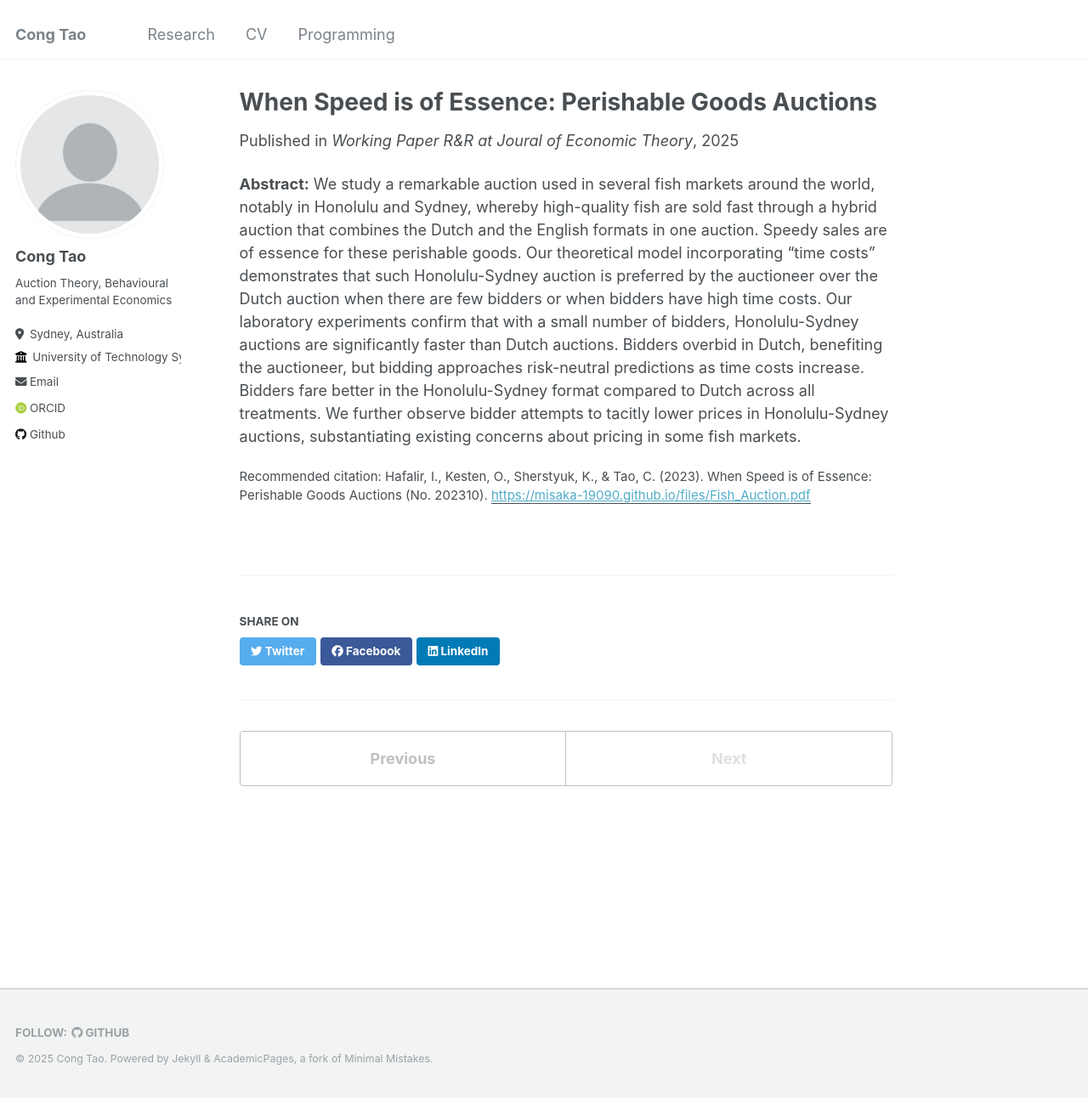
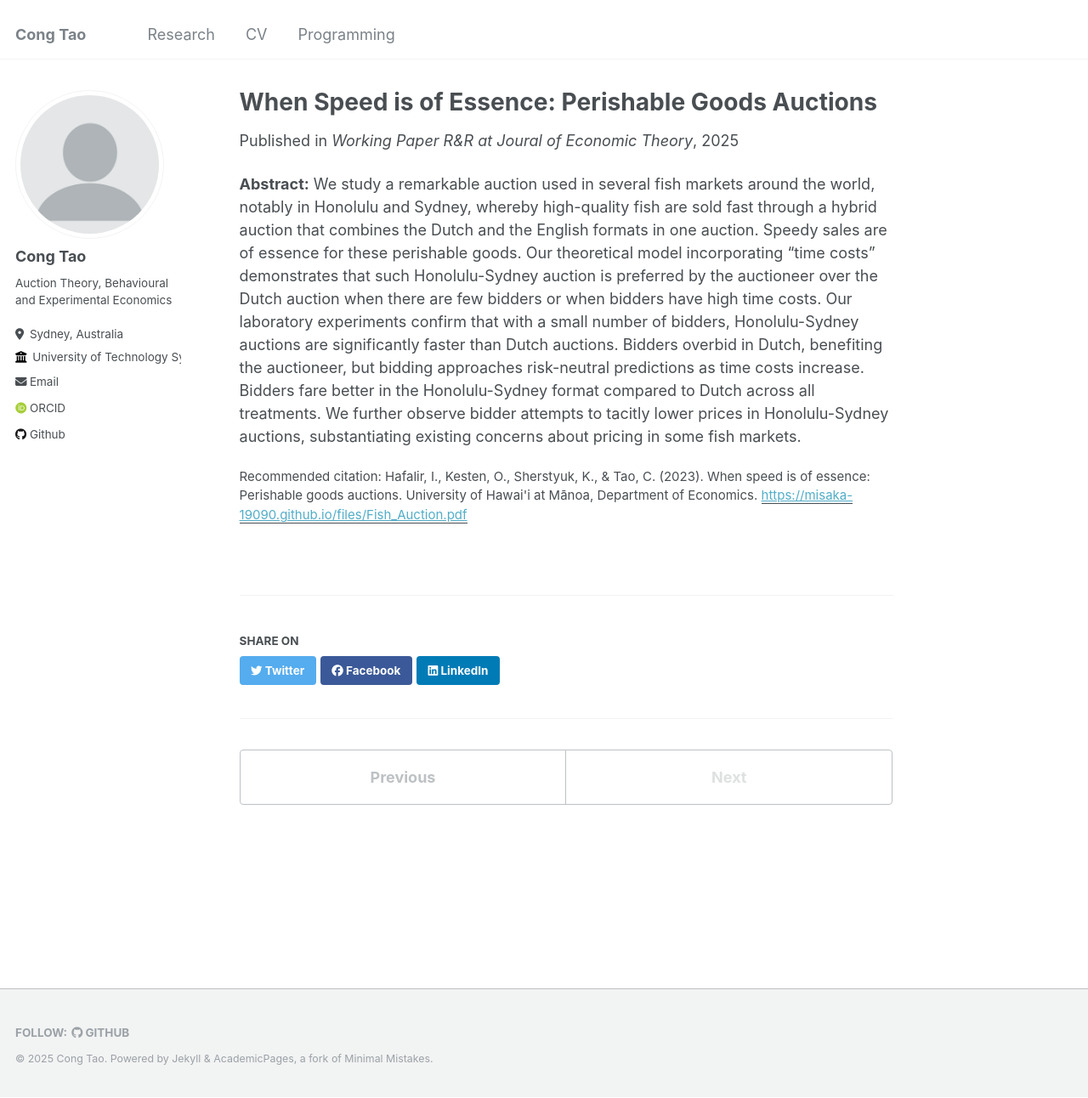
Before and after one commit to Misaka-19090/Misaka-19090.github.io, a Jekyll site: the page built from _publications/Fish_Auction.md, in a window 1280 px wide and 1292 px high. Shown: the whole window at 85% size. Built offline with Jekyll 4.4.1, drawn with Linux system fonts in a browser that asks for light colours; some web fonts are replaced.

Commit message:
Update Fish_Auction.md

```diff
--- a/_publications/Fish_Auction.md
+++ b/_publications/Fish_Auction.md
@@ -6,7 +6,7 @@ excerpt: "We study a remarkable  auction used in several fish markets around the
 date: 2025-04-03
 venue: "Working Paper R&R at Joural of Economic Theory"
 paperurl: "https://misaka-19090.github.io/files/Fish_Auction.pdf"
-citation: "Hafalir, I., Kesten, O., Sherstyuk, K., & Tao, C. (2023). When Speed is of Essence: Perishable Goods Auctions (No. 202310)."
+citation: "Hafalir, I., Kesten, O., Sherstyuk, K., & Tao, C. (2023). When speed is of essence: Perishable goods auctions. University of Hawai'i at Mānoa, Department of Economics."
 ---
 
 __Abstract:__ We study a remarkable auction used in several fish markets around the world, notably in Honolulu and Sydney, whereby high-quality fish are sold fast through a hybrid auction that combines the Dutch and the English formats in one auction. Speedy sales are of essence for these perishable goods. Our theoretical model incorporating &ldquo;time costs&rdquo; demonstrates that such Honolulu-Sydney auction is preferred by the auctioneer over the Dutch auction when there are few bidders or when bidders have high time costs. Our laboratory experiments confirm that with a small number of bidders, Honolulu-Sydney auctions are significantly faster than Dutch auctions. Bidders overbid in Dutch, benefiting the auctioneer, but bidding approaches risk-neutral predictions as time costs increase. Bidders fare better in the Honolulu-Sydney format compared to Dutch across all treatments. We further observe  bidder attempts to tacitly lower prices in Honolulu-Sydney auctions, substantiating existing concerns about pricing in some fish markets.
```
